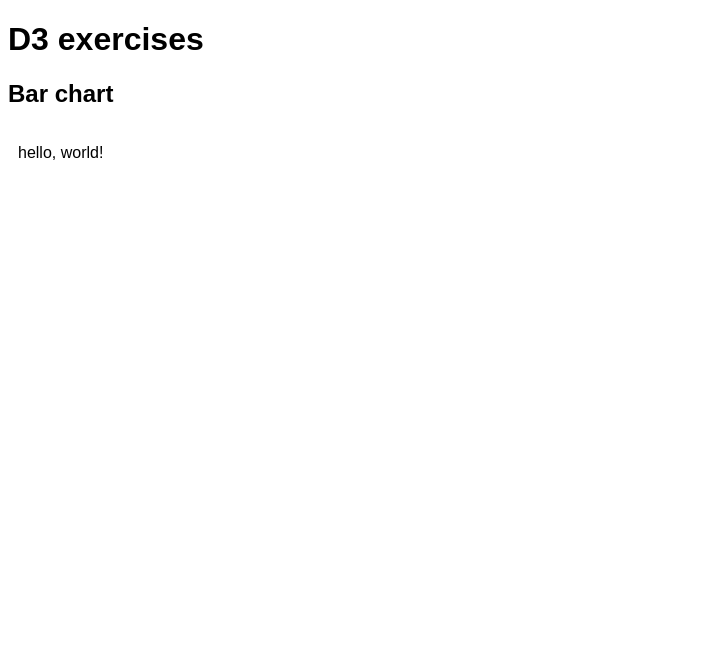
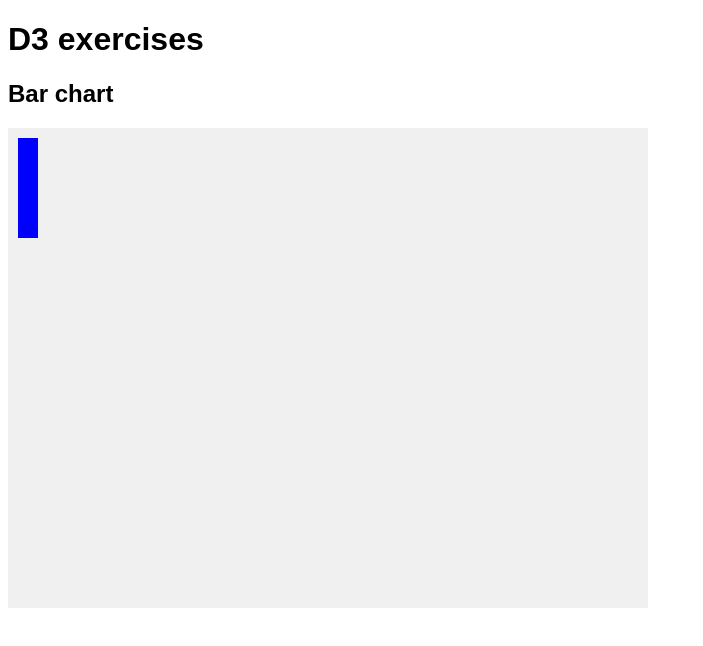
Before and after one commit to jasoncrawford/d3-exercises, a plain HTML site: page index.html in a window 1280 px wide. Shown: the whole page, without its empty margins (0-703 px from the left). Drawn offline with nearby package versions, Linux system fonts and the light colour scheme.

Commit message:
Draw a bar instead of text

```diff
--- a/charts.js
+++ b/charts.js
@@ -3,11 +3,14 @@ let charts = window.charts;
 
 charts.barChart = function (selector) {
   let svg = d3.select(selector).append('svg')
+    .classed('bar-chart', true)
     .attr('width', 640)
     .attr('height', 480)
 
-  svg.append('text')
+  svg.append('rect')
+    .classed('bar', true)
     .attr('x', 10)
-    .attr('y', 30)
-    .text('hello, world!')
+    .attr('y', 10)
+    .attr('width', 20)
+    .attr('height', 100)
 }
--- a/main.css
+++ b/main.css
@@ -9,3 +9,11 @@ html {
 body {
   font-family: sans-serif;
 }
+
+.bar-chart {
+  background-color: #f0f0f0;
+}
+
+.bar-chart .bar {
+  fill: blue;
+}
```
